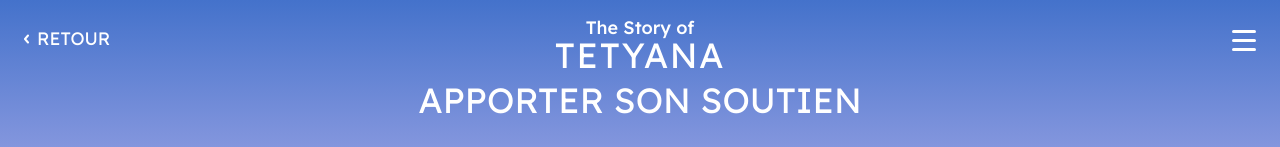
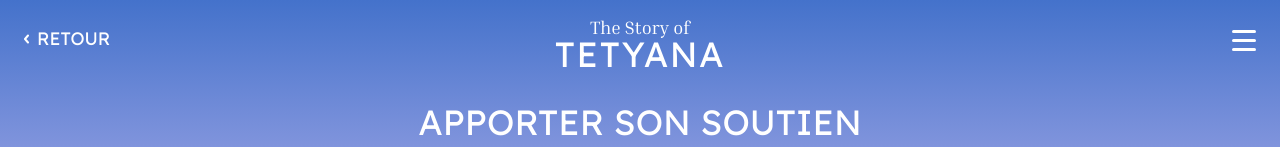
Before and after one commit to les-voix-errantes-de-kyiv/8-tenyana, a SvelteKit app: page /helps in a window 1280 px wide. Shown: the top 147 px of the page. Built offline with nearby package versions, Linux system fonts and the light colour scheme.

Commit message:
fix changes

```diff
--- a/src/lib/styles/helpPage.scss
+++ b/src/lib/styles/helpPage.scss
@@ -3,6 +3,7 @@
 
 
 .aboutPage{
+  height: 100% !important;
   overflow: hidden;
   background: linear-gradient(180deg, $color-blue 0%, $color-lightblue 50%, $color-pink 80%, $color-offwhite 100%);
   position: relative;
--- a/src/lib/styles/style.scss
+++ b/src/lib/styles/style.scss
@@ -97,6 +97,7 @@
             transition: all 0.5s ease-out;
         }
         label {
+            font-family: $font-secondary-Regular;
             font-weight: 400;
         }
         h2 {
--- a/src/routes/about/+page.svelte
+++ b/src/routes/about/+page.svelte
@@ -19,8 +19,6 @@
 </script>
 <Header isHomePage={isHomePage}/>
 <div class="container">
-<!--    <div class="title">-->
-<!--    </div>-->
     <div class="text">
         <h2 class="uppercase">À propos</h2>
         <p>D’après la véritable histoire de Tetyana, une femme forte et indépendante, qui a subi un parcours migratoire déchirant, quittant son mari et sa mère, pour assurer un futur plus stable à son fils.</p>
--- a/src/routes/helps/+page.svelte
+++ b/src/routes/helps/+page.svelte
@@ -38,8 +38,6 @@
 </script>
 <div class="background aboutPage">
     <Header isHomePage={true}/>
-    <div class="title">
-    </div>
     <div class="containerAbout">
         <div class="text">
             <h2 class="uppercase">apporter son soutien</h2>
```
Also changed, not shown: src/routes/+page.svelte (indentation only).
